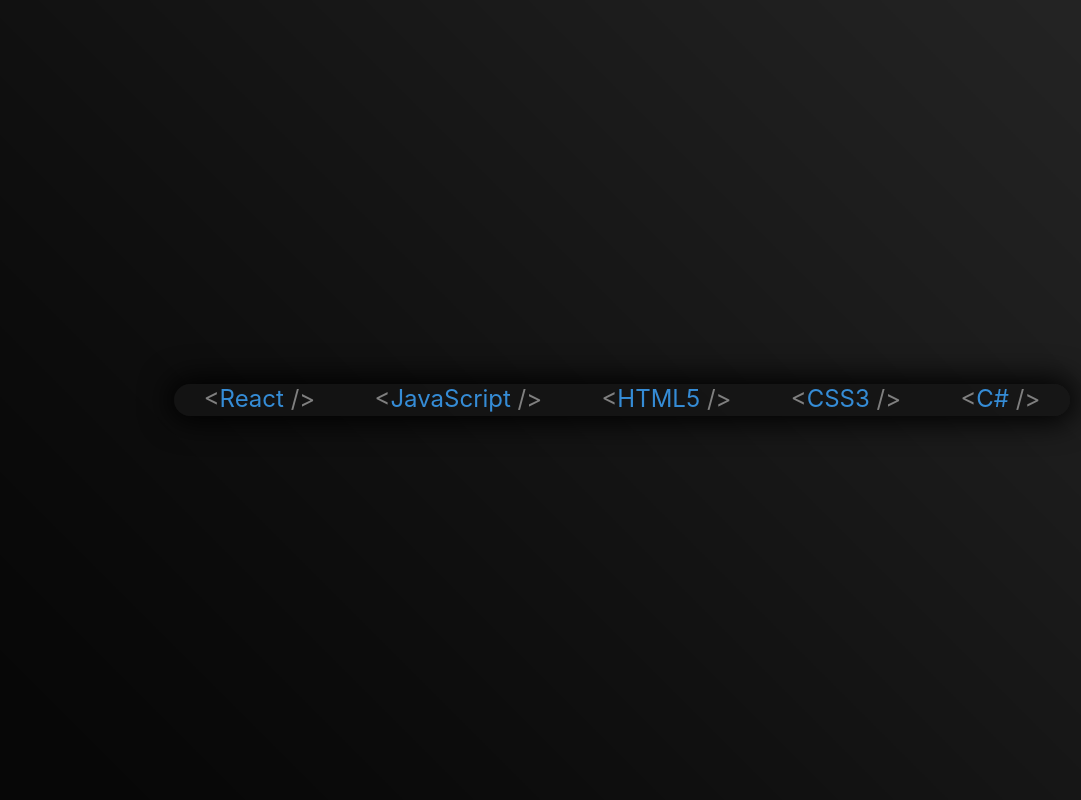
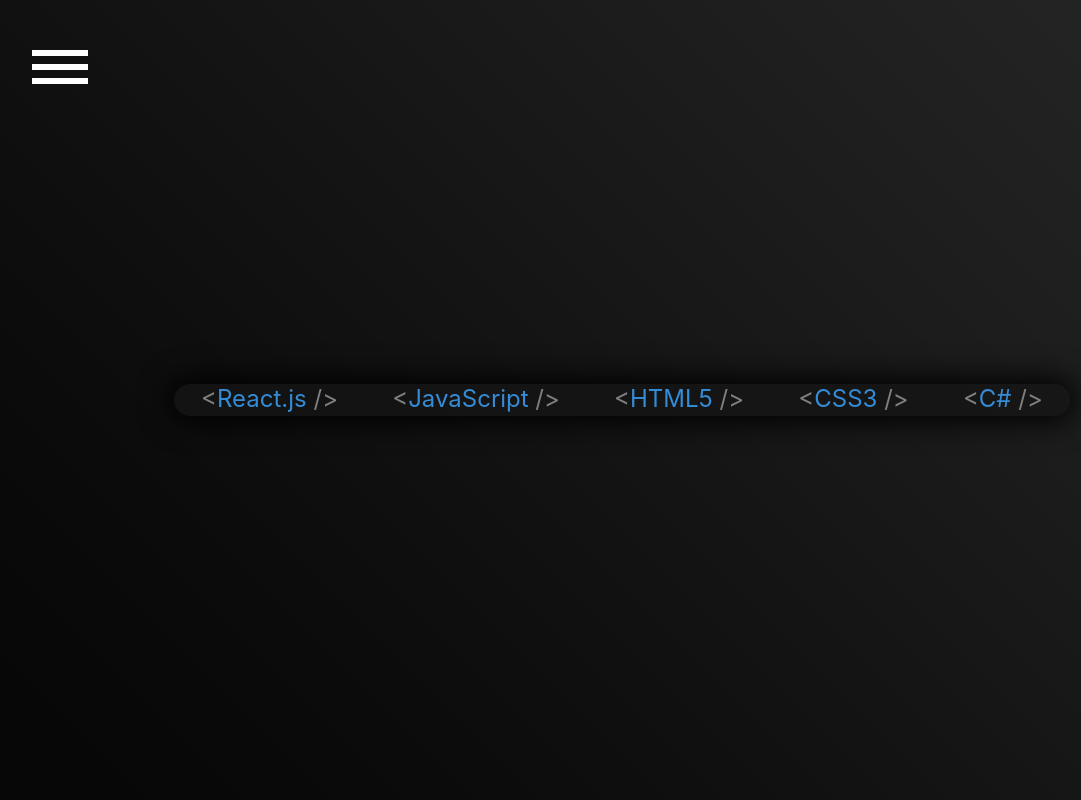
Before and after one commit to Jauhaar/portfolio, a React (Create React App) app: page / in a window 1280 px wide. Shown: the whole page, without its empty margins (18-1099 px from the left). Built offline with nearby package versions, Linux system fonts and the light colour scheme; the HTML template or start-up script is replaced by a standard one.

Commit message:
Progress done on the Menu component

```diff
--- a/src/App.css
+++ b/src/App.css
@@ -27,9 +27,127 @@
 
 /* MENU COMPONENT */
 
+/* MENU BUTTON */
+.menu-btn {
+  position: fixed;
+  z-index: 3;
+  top: 50px;
+  left: 50px;
+  cursor: pointer;
+  transition: all 0.5s ease-out;
+}
+
+.menu-btn .btn-line {
+  width: 56px;
+  height: 6px;
+  background-color: #fff;
+  margin: 0 0 8px 0;
+  transition: all 0.5s ease-out;
+}
+
+.menu-btn.close {
+  transform: rotate(180deg);
+}
+
+.menu-btn.menu-btn.close .btn-line:nth-child(1) {
+  transform: rotate(45deg) translate(20px, 0);
+}
+.menu-btn.menu-btn.close .btn-line:nth-child(2) {
+  opacity: 0;
+}
+.menu-btn.menu-btn.close .btn-line:nth-child(3) {
+  transform: rotate(-45deg) translate(19px, 1px);
+}
+
+/* MENU PANELS */
+.menu {
+  position: absolute;
+  left: 0;
+  height: 100%;
+  width: 100%;
+  display: flex;
+}
+
+/* LEFT PANEL */
+.menu .left-panel {
+  width: 60%;
+  height: 100%;
+  background-color: rgba(0, 7, 15, 0.5);
+  transform: translate3d(-100%, 0, 0);
+  transition: all 0.5s ease-out;
+}
+
+.menu .left-panel.show {
+  transform: translate3d(0, 0, 0);
+}
+
+/* RIGHT PANEL */
+.menu .right-panel {
+  width: 40%;
+  height: 100%;
+  background-color: rgba(0, 10, 20, 0.5);
+  transform: translate3d(0, -100%, 0);
+  transition: all 0.5s ease-out;
+}
+
+.menu .right-panel.show {
+  transform: translate3d(0, 0, 0);
+}
+
+.menu-nav {
+  height: 100%;
+  width: 100%;
+  display: flex;
+  flex-direction: column;
+  align-items: center;
+  justify-content: space-evenly;
+  font-size: 3rem;
+  text-transform: uppercase;
+}
+
+.menu-nav .nav-item {
+  list-style-type: none;
+  text-shadow: 0px 0px 10px #000;
+  cursor: pointer;
+  user-select: none;
+  opacity: 0;
+  transition: all 0.4s ease-in;
+}
+
+.nav-item:nth-child(1) {
+  transition-delay: 0.2s;
+}
+.nav-item:nth-child(2) {
+  transition-delay: 0.2s;
+}
+.nav-item:nth-child(3) {
+  transition-delay: 0.3s;
+}
+.nav-item:nth-child(4) {
+  transition-delay: 0.4s;
+}
+
+.menu-nav .nav-item.show {
+  opacity: 1;
+}
+
+.menu-nav .nav-item.current > p {
+  color: #358cd6;
+}
+
+.menu-nav .nav-link {
+  color: #fff;
+  transition: all 0.2s ease-in-out;
+}
+
+.menu-nav .nav-link:hover {
+  color: #358cd6;
+}
+
 /* SKILL COMPONENT */
 .Skill {
   font-size: 1.5rem;
+  user-select: none;
 }
 .Skill .p {
   display: inline-block;
--- a/src/App.js
+++ b/src/App.js
@@ -5,7 +5,7 @@
 
 const App = () => {
   const [skills, setSkills] = useState([
-    'React',
+    'React.js',
     'JavaScript',
     'HTML5',
     'CSS3',
@@ -14,6 +14,7 @@
 
   return (
     <div className="App">
+      <Menu />
       <div className="container">
         <div className="skills-bar">
           {skills.map((item, index) => (
--- a/src/components/Menu.js
+++ b/src/components/Menu.js
@@ -2,7 +2,53 @@
 import '../App.css';
 
 const Menu = () => {
-  return <div className="menu"></div>;
+  const [showMenu, setShowMenu] = useState(false);
+  const [menuBtnState, setMenuBtmState] = useState('menu-btn');
+  const [showLeftPanel, setShowLeftPanel] = useState('left-panel');
+  const [showRightPanel, setShowRightPanel] = useState('right-panel');
+  const [showNav, setShowNav] = useState('nav-item');
+
+  const OnMenuBtnCLick = () => {
+    setShowMenu(!showMenu);
+    setMenuBtmState(showMenu ? 'menu-btn' : 'menu-btn close');
+    setShowLeftPanel(showMenu ? 'left-panel' : 'left-panel show');
+    setShowRightPanel(showMenu ? 'right-panel' : 'right-panel show');
+    setShowNav(showMenu ? 'nav-item' : 'nav-item show');
+  };
+
+  return (
+    <div className="menu">
+      {/* Menu Button */}
+      <div className={menuBtnState} onClick={OnMenuBtnCLick}>
+        <div className="btn-line"></div>
+        <div className="btn-line"></div>
+        <div className="btn-line"></div>
+      </div>
+
+      {/* Left Panel */}
+      <div className={showLeftPanel}>
+        {/* Area for self portrait and contact details */}
+      </div>
+
+      {/* Right Panel */}
+      <div className={showRightPanel}>
+        <ul className="menu-nav">
+          <li className={showNav}>
+            <p className="nav-link">Home</p>
+          </li>
+          <li className={showNav}>
+            <p className="nav-link">My Work</p>
+          </li>
+          <li className={showNav}>
+            <p className="nav-link">About</p>
+          </li>
+          <li className={showNav}>
+            <p className="nav-link">Contact Me</p>
+          </li>
+        </ul>
+      </div>
+    </div>
+  );
 };
 
 export default Menu;
```
